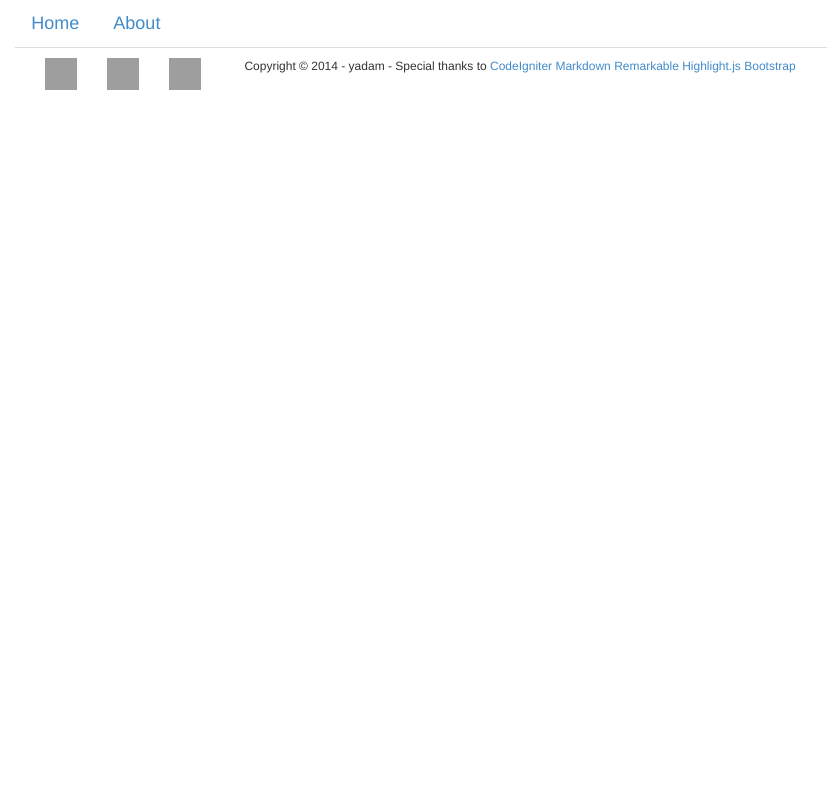
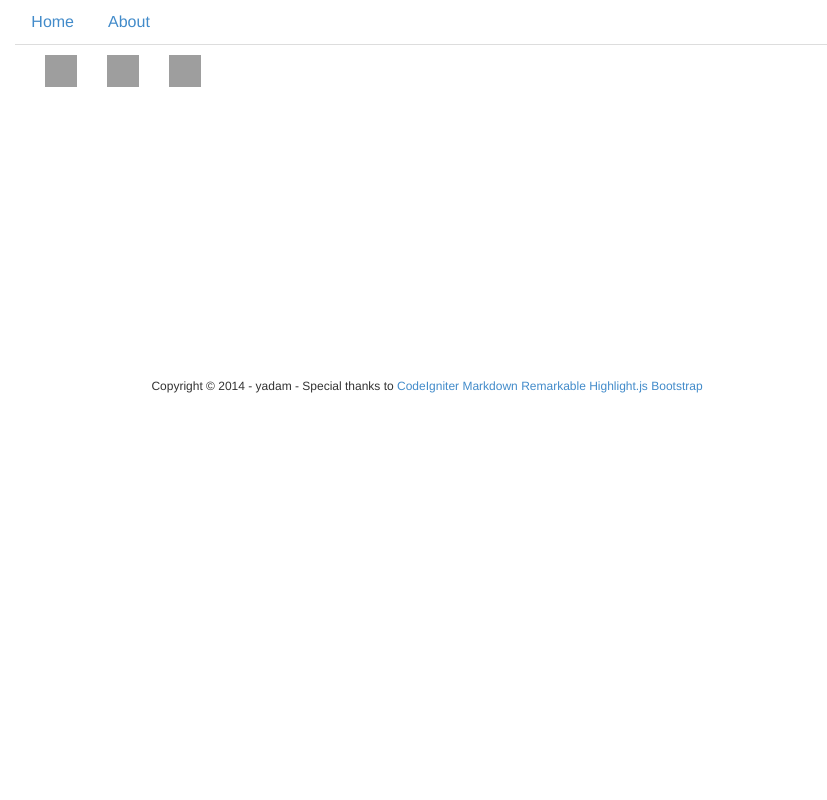
Before and after one commit to jialeicui/blog, a CodeIgniter app: page /index.php/about in a window 1280 px wide. Shown: the whole page, without its empty margins (213-1040 px from the left). Run offline with CodeIgniter, Linux system fonts and the light colour scheme; some libraries are stand-ins or nearby versions; grey boxes are pictures that could not be loaded.

Commit message:
update some style

```diff
--- a/application/views/about/about.php
+++ b/application/views/about/about.php
@@ -1,4 +1,4 @@
-<div>
+<div class="about">
     <ul class="about_ul">
         <?php foreach($link as $one): ?>
             <li>
--- a/application/views/foot.php
+++ b/application/views/foot.php
@@ -1,3 +1,4 @@
+        <br/>
         <footer class="footer_content">
           Copyright © 2014 - yadam -
           Special thanks to
--- a/style/css/main.css
+++ b/style/css/main.css
@@ -6,7 +6,7 @@ body,
 
 body {
     font-family: "Helvetica Neue", Helvetica, Microsoft Yahei, Hiragino Sans GB, WenQuanYi Micro Hei, sans-serif;
-    font-size: 18px;
+    font-size: 16px;
 }
 
 form {
@@ -16,13 +16,17 @@ form {
 
 /*覆盖bootstrap的风格*/
 pre {
-    font-size: inherit;
+    /*font-size: inherit;*/
     border: none;
 }
 
 h2, h3, h4 {
     margin-top: 20px;
     margin-bottom: 20px;
+}
+
+.about {
+    min-height: 300px;
 }
 
 .about_ul {
@@ -130,5 +134,5 @@ h2, h3, h4 {
 .footer_content {
     text-align: center;
     font-size: 12px;
-    margin-top: 10px;
+    margin-bottom: 20px;
 }
```
